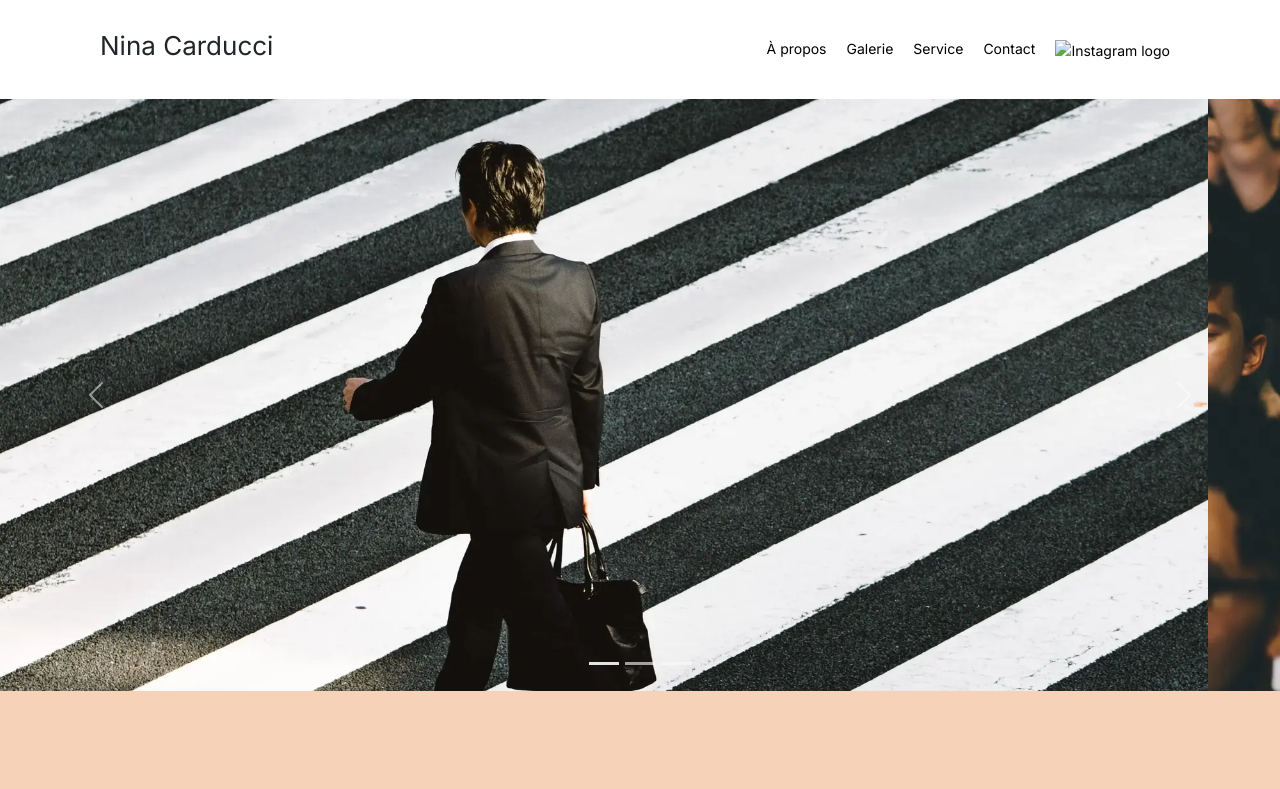
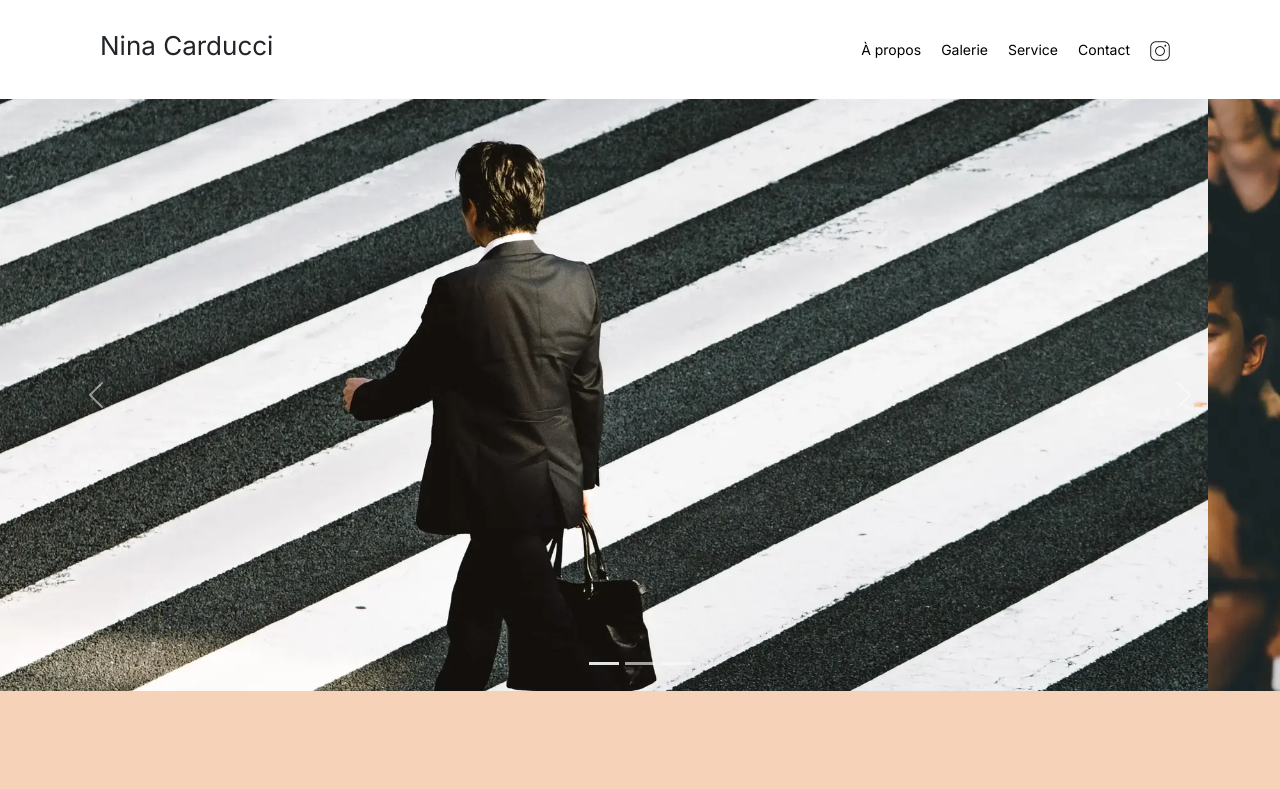
Before and after one commit to Nuryon/Nina-Carducci, a plain HTML site: page index.html in a window 1280 px wide. Shown: the top 789 px of the page. Drawn offline with nearby package versions, Linux system fonts and the light colour scheme.

Commit message:
img insta webp

```diff
--- a/index.html
+++ b/index.html
@@ -86,7 +86,7 @@
               target="_blank"
               ><img
                 fetchpriority="low"
-                src="assets/images/instagram.png"
+                src="assets/images/instagram.webp"
                 alt="Instagram logo"
             /></a>
           </li>
```
